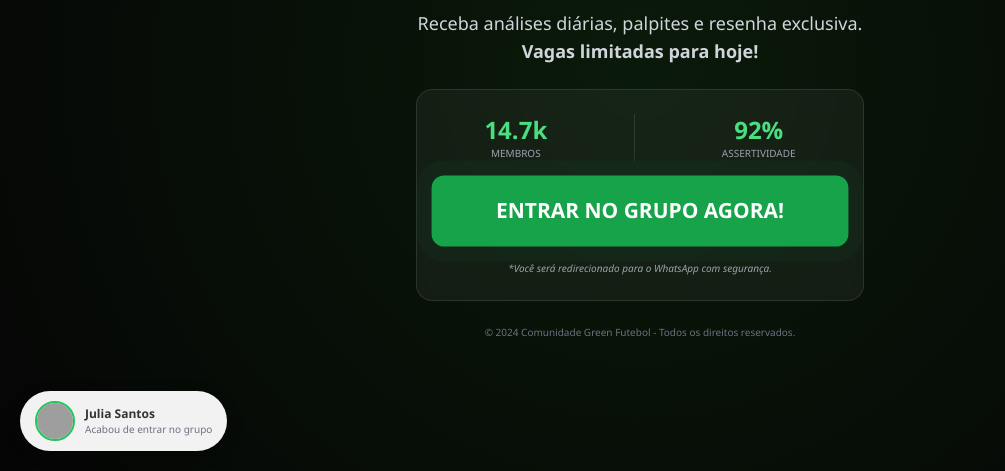
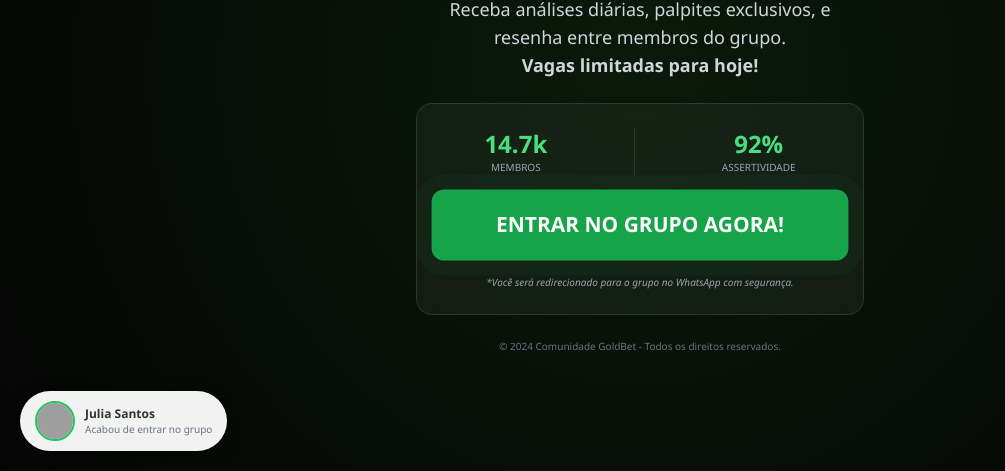
Before and after one commit to broficia/FUNISTESTES, a plain HTML site: page index.html in a window 1280 px wide. Shown: the part 329-800 px from the top of the page, without its empty margins (0-1005 px from the left). Drawn offline with nearby package versions, Linux system fonts and the light colour scheme; grey boxes are pictures that could not be loaded.

Commit message:
Update index.html

```diff
--- a/index.html
+++ b/index.html
@@ -3,7 +3,7 @@
 <head>
     <meta charset="UTF-8">
     <meta name="viewport" content="width=device-width, initial-scale=1.0">
-    <title>Comunidade VIP - Futebol & Green</title>
+    <title>Comunidade GoldBet - Futebol & Green</title>
     <script src="https://cdn.tailwindcss.com"></script>
     <link rel="stylesheet" href="https://cdnjs.cloudflare.com/ajax/libs/animate.css/4.1.1/animate.min.css"/>
     <style>
@@ -62,7 +62,7 @@
         </h1>
 
         <p class="text-gray-300 text-lg">
-            Receba análises diárias, palpites e resenha exclusiva.
+            Receba análises diárias, palpites exclusivos, e resenha entre membros do grupo.
             <br><strong>Vagas limitadas para hoje!</strong>
         </p>
 
@@ -86,13 +86,13 @@
             </a>
 
             <p class="text-[10px] mt-4 text-gray-400 italic">
-                *Você será redirecionado para o WhatsApp com segurança.
+                *Você será redirecionado para o grupo no WhatsApp com segurança.
             </p>
         </div>
 
         <!-- Rodapé -->
         <p class="text-gray-500 text-[10px]">
-            &copy; 2024 Comunidade Green Futebol - Todos os direitos reservados.
+            &copy; 2024 Comunidade GoldBet - Todos os direitos reservados.
         </p>
     </div>
 
```
